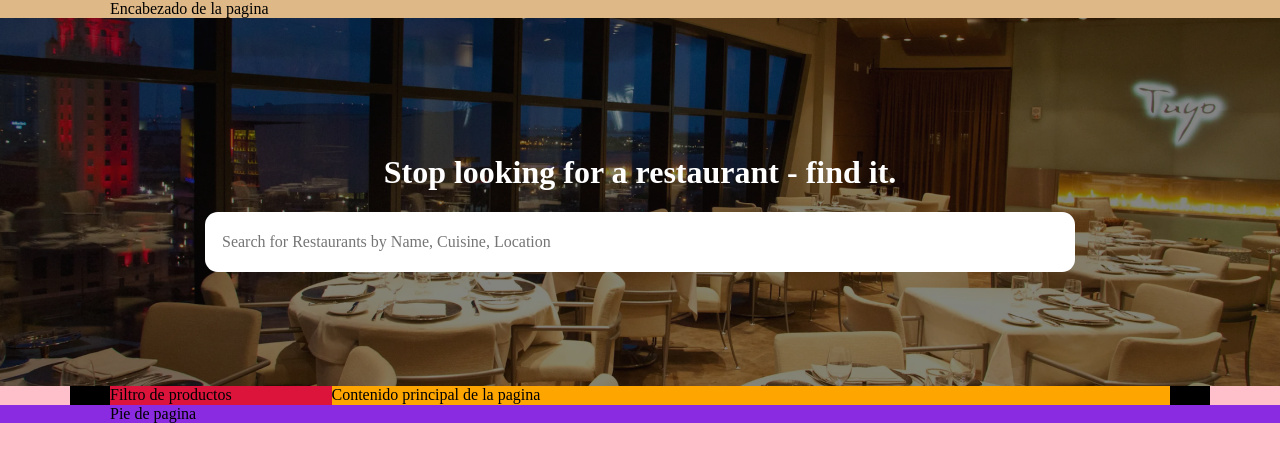
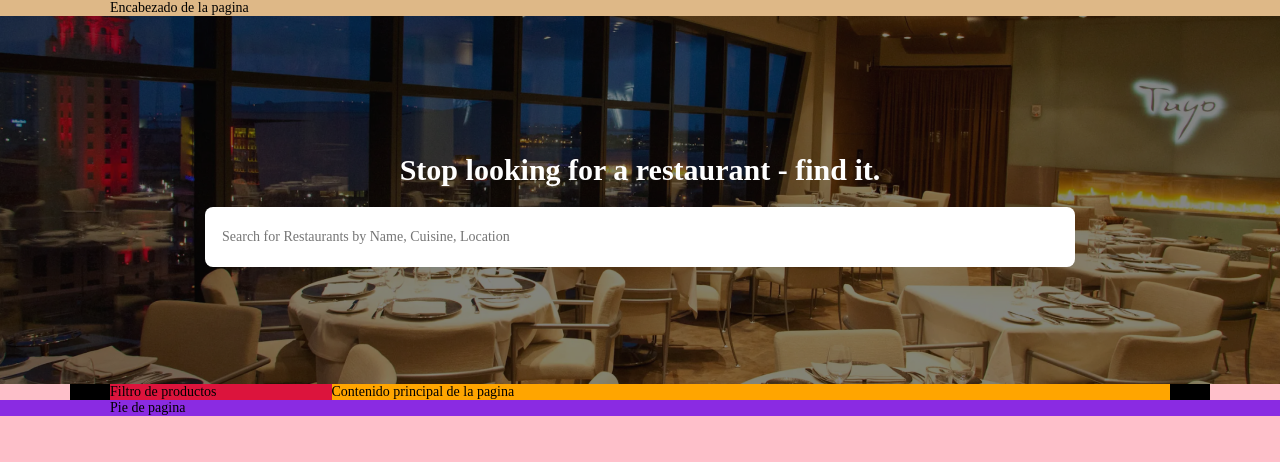
Before and after one commit to BIT-Desarrollo-Web-MEAN-Stack-2024-3/restaurant-finder, a plain HTML site: page index.html in a window 1280 px wide. Drawn offline with Linux system fonts and the light colour scheme.

Commit message:
[+] main.css: Se define 1rem en base 10 y se cambian todas las unidades px a rem

```diff
--- a/css/main.css
+++ b/css/main.css
@@ -3,8 +3,17 @@
     box-sizing: border-box;
 }
 
+html {
+    font-size: 62.5%;       /** Cambiar la proporcion de 1rem que equivale a 16px a basa 10 donde ahora equivale 10px */
+}
+
 body {
     background-color: pink;
+    font-size: 1.4rem;
+}
+
+h1 {
+    font-size: 3rem;
 }
 
 /** Header */
@@ -17,7 +26,7 @@ body {
     max-width: 100%;
     margin: 0 auto;
     box-sizing: border-box;
-    padding: 0 8px;
+    padding: 0 .8rem;
 }
 .container-fluid {
     max-width: 100%;
@@ -37,18 +46,21 @@ body {
 }
 .section-search h1 {
     color: white;
-    max-width: 327px;
+    max-width: 32.7rem;
     width: 100vw;
+}
+
+.banner-img-restaurant,
+.search-field {
+    height: 30.5rem;
 }
 
 .banner-img-restaurant {
     width: 100vw;
-    height: 305px;
     object-fit: cover;
     position: relative;
 }
 .search-field {
-    height: 305px;
     position: absolute;
     top: 0;
     display: flex;
@@ -60,9 +72,9 @@ body {
 
 .search-field input[type="text"] {
     width: 100vw;
-    height: 60px;
-    padding: 10px 16px;
-    max-width: 388px;
+    height: 6rem;
+    padding: 1rem 1.6rem;
+    max-width: 38.8rem;
     border-radius: .8rem;
     border: 1px solid transparent;
     outline: none;
@@ -88,41 +100,43 @@ body {
 }
 
 
-/** Media Queries: Container */
+/** Media Queries: Container
+    NOTA: Los breakpoints solo soportan px
+*/
 @media ( min-width: 567px ) {
     .container {
-        max-width: 540px;
-        padding: 0 16px;
+        max-width: 54rem;
+        padding: 0 1.6rem;
     }
     .main-container {
         flex-direction: row;
     }
     .aside {
-        flex-basis: 280px;
+        flex-basis: 28rem;
     }
 }
 
 @media ( min-width: 768px ) {
     .container {
-        max-width: 720px;
-        padding: 0 24px;
+        max-width: 72rem;
+        padding: 0 2.4rem;
     }
 }
 
 @media ( min-width: 1024px ) {
     .container {
-        max-width: 992px;
-        padding: 0 32px;
+        max-width: 99.2rem;
+        padding: 0 3.2rem;
     }
     .section-search h1 {
-        max-width: 622px;
+        max-width: 62.2rem;
     }
     .search-field input[type="text"] {
-        max-width: 870px;
+        max-width: 87rem;
     }
     .banner-img-restaurant,
     .search-field  {
-        height: 368px;
+        height: 36.8rem;
     }
 }
 
@@ -130,27 +144,27 @@ body {
 @media ( min-width: 1200px ) {
     .container {
         max-width: 1140px;
-        padding: 0 40px;
+        padding: 0 4rem;
     }
 }
 
 @media ( min-width: 1400px ) {
     .container {
         max-width: 1320px;
-        padding: 0 48px;
+        padding: 0 4.8rem;
     }
 }
 
 @media ( min-width: 1600px ) {
     .container {
         max-width: 1440px;
-        padding: 0 56px;
+        padding: 0 5.6rem;
     }
 }
 
 @media ( min-width: 1920px ) {
     .container {
         max-width: 1600px;
-        padding: 0 64px;
+        padding: 0 6.4rem;
     }
 }
```
Also changed, not shown: 1 other file.
